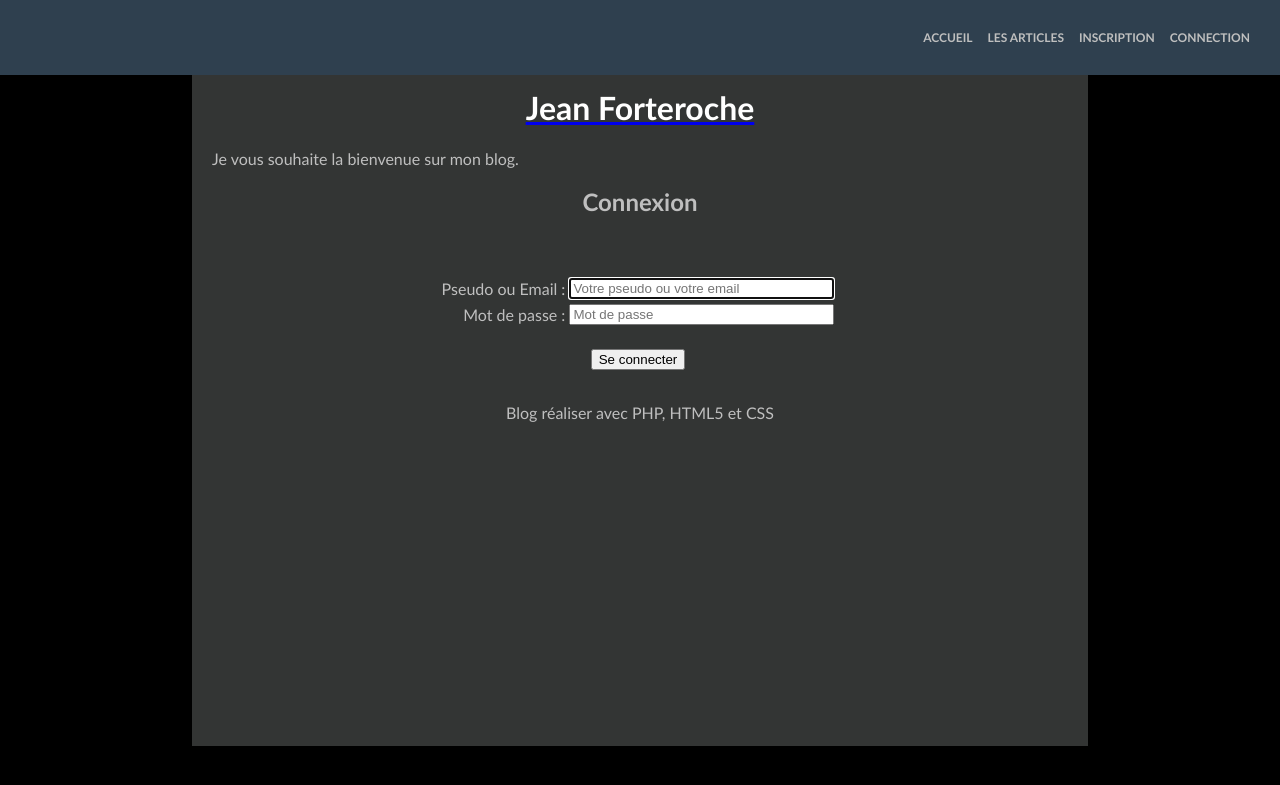
After one commit to MathieuMT/simpleBlog, a PHP site: template View/connexionView.php in a window 1280 px wide. The commit adds this page. Shown: the top 785 px of the page. Run offline with PHP 8.4, Linux system fonts and the light colour scheme; the template is opened without the code that fills it, so the values that code supplies are empty; some libraries are stand-ins or nearby versions.

Commit message:
création de la page de connexion

```diff
--- a/Content/style.css
+++ b/Content/style.css
@@ -125,6 +125,14 @@ h1 {
     margin: auto;
 }
 
+#connexion_wrapper {
+    text-align: center;
+}
+
+#form_connexion table {
+    margin: auto;
+}
+
 td.label {
     text-align: right;
 }
--- a/Controller/RegistrationController.php
+++ b/Controller/RegistrationController.php
@@ -7,8 +7,8 @@ class RegistrationController {
     private $manager;
     private $error;
     private $success;
+    private $role = "membre";
 
-    private $role = "membre";
     public function __construct() {
         $this->manager = new RegistrationManager();
     }
--- a/Model/RegistrationManager.php
+++ b/Model/RegistrationManager.php
@@ -48,6 +48,4 @@ class RegistrationManager extends Model {
 
     }
 
-
-
 }
--- /dev/null
+++ b/View/connexionView.php
@@ -0,0 +1,41 @@
+<!-- Connexion view -->
+<?php $this->title = "Jean Forteroche - CONNEXION"; ?>
+
+
+<div id="connexion_wrapper">
+    <h2>Connexion</h2>
+    <br />
+    <br />
+    <div class="success"><?php if (isset($success['connexion'])) echo $success['connexion']; ?></div>
+    <form method="post" action="index.php?action=connexion" id="form_connexion">
+        <table>
+            <tr>
+                <td class="label">
+                    <label for="nicknameEmailConnect">Pseudo ou Email : </label>
+                </td>
+                <td>
+                    <input type="text" placeholder="Votre pseudo ou votre email" id="nicknameEmailConnect" name="nicknameEmailConnect" size="30" autofocus />
+                </td>
+            </tr>
+
+            <tr>
+                <td class="label">
+                    <label for="passConnect">Mot de passe : </label>
+                </td>
+                <td>
+                    <input type="password" placeholder="Mot de passe" id="passConnect" name="passConnect" size="30" />
+                </td>
+            </tr>
+
+            <tr class="label">
+                <td colspan="2">
+                    <br />
+                    <input type="submit" value="Se connecter" name="btn_connexion" />
+                </td>
+                <td></td>
+            </tr>
+        </table>
+    </form>
+    <div class="error"><?php if (isset($error['connexion'])) echo $error['connexion']; ?></div>
+    <div class="error"><?php if (isset($error['field'])) {echo $error['field'] ;} ?></div>
+</div>
--- a/View/menuView.php
+++ b/View/menuView.php
@@ -11,8 +11,8 @@
     </div>
     <nav class="nav">
         <a href="#">Accueil</a>
-        <a href="#">Les articles</a>
-        <a href="#">Connection</a>
+        <a href="index.php?action=showPosts">Les articles</a>
         <a href="index.php?action=showFormRegistration">Inscription</a>
+        <a href="index.php?action=showFormConnexion">Connection</a>
     </nav>
 </header>
--- a/View/postView.php
+++ b/View/postView.php
@@ -1,4 +1,4 @@
-<?php $this->title = "Jean Forteroche - " . $post['title']; ?>
+ <?php $this->title = "Jean Forteroche - " . $post['title']; ?>
 
 <article>
     <header>
--- a/index.php
+++ b/index.php
@@ -1,6 +1,9 @@
 <?php
+session_start();
+
 // Access to the controller:
 require 'Controller/Router.php';
 
+
 $router = new Router();
 $router->routerQuery();
```
Also changed, not shown: Controller/ConnexionController.php (added, +79 -0 lines), Controller/Router.php (+14 -0 lines), Model/ConnexionManager.php (added, +25 -0 lines), Content/connexion.js (added).
